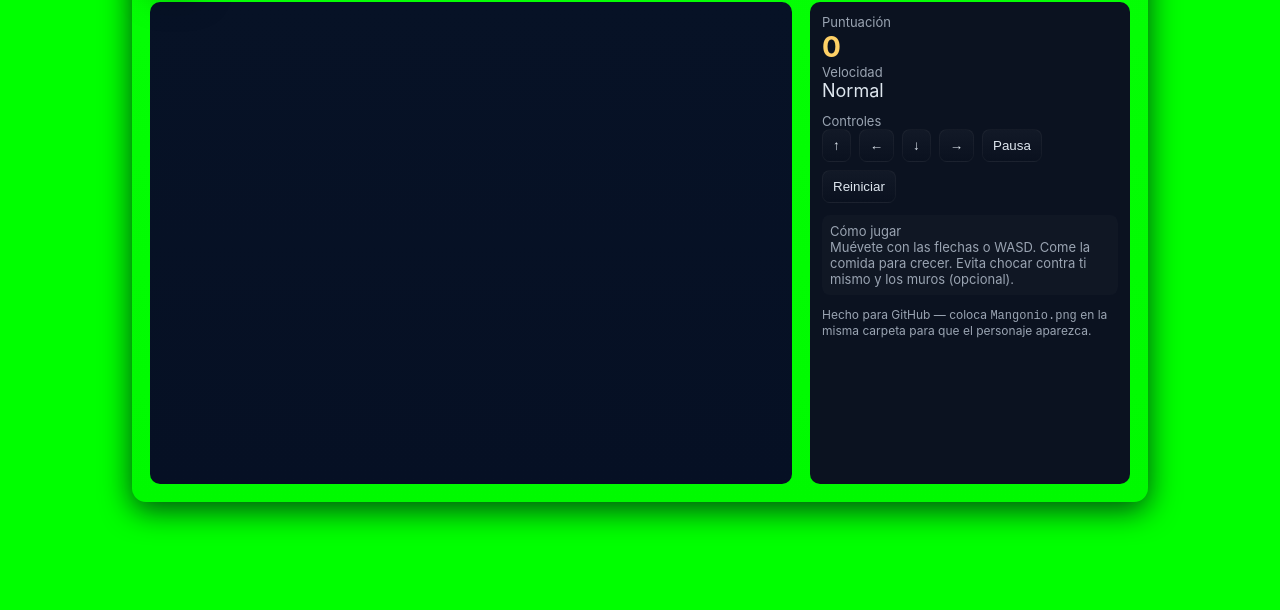
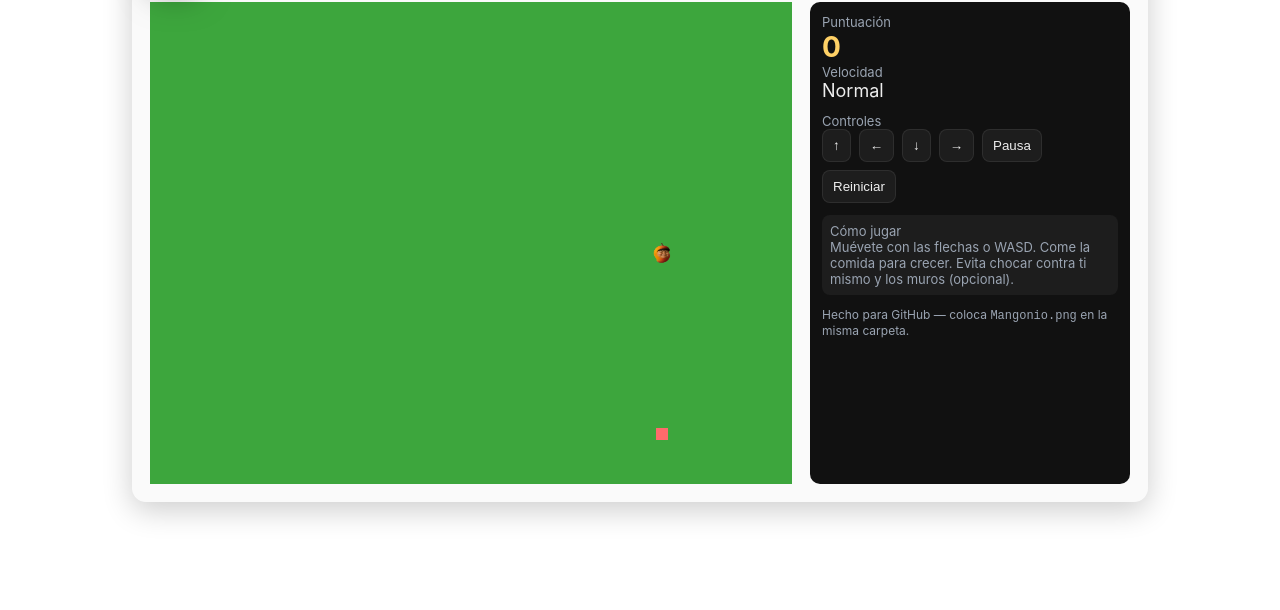
Before and after one commit to eltaliv/Come-Mangonio, a plain HTML site: page index.html in a window 1280 px wide. Shown: the part 190-800 px from the top of the page. Drawn offline with Linux system fonts and the light colour scheme.

Commit message:
Update index.html

```diff
--- a/index.html
+++ b/index.html
@@ -14,28 +14,96 @@
       --food:#ff6b6b;
       --muted:#9aa4b2;
     }
-    html,body{height:100%;margin:0;font-family:Inter,system-ui,Segoe UI,Roboto,'Helvetica Neue',Arial}
-    body{background: #0f0;display:flex;align-items:center;justify-content:center;color:#dfe7ef}
-    .wrap{width:980px;max-width:96vw;background:linear-gradient(180deg,rgba(255,255,255,0.02),rgba(0,0,0,0.02));border-radius:14px;padding:18px;box-shadow:0 8px 30px rgba(2,6,23,0.7);display:grid;grid-template-columns:1fr 320px;gap:18px}
-    header{grid-column:1/-1;display:flex;align-items:center;gap:12px}
-    h1{margin:0;font-size:20px}
-    .sub{color:var(--muted);font-size:13px}
-    canvas{background:linear-gradient(180deg,#071226 0%, #061024 100%);border-radius:10px;display:block;width:100%;height:auto}
-    .panel{background:var(--panel);border-radius:10px;padding:12px;display:flex;flex-direction:column;gap:12px}
-    .score{font-size:28px;font-weight:700;color:var(--accent-2)}
-    .controls{display:flex;gap:8px;flex-wrap:wrap}
-    button{background:linear-gradient(180deg,rgba(255,255,255,0.03),rgba(0,0,0,0.03));border:1px solid rgba(255,255,255,0.04);padding:8px 10px;border-radius:8px;color:inherit;cursor:pointer}
-    .muted{color:var(--muted);font-size:13px}
-    .footer{font-size:12px;color:var(--muted)}
-    .big{font-size:18px}
-    .hint{background:rgba(255,255,255,0.02);padding:8px;border-radius:8px}
-    @media (max-width:860px){.wrap{grid-template-columns:1fr;}}
+
+    html,body{
+      height:100%;
+      margin:0;
+      font-family:Inter,system-ui,Segoe UI,Roboto,'Helvetica Neue',Arial
+    }
+
+    /* FONDO BLANCO */
+    body{
+      background:#ffffff;
+      display:flex;
+      align-items:center;
+      justify-content:center;
+      color:#000000;
+    }
+
+    .wrap{
+      width:980px;
+      max-width:96vw;
+      background:linear-gradient(180deg,rgba(0,0,0,0.02),rgba(0,0,0,0.02));
+      border-radius:14px;
+      padding:18px;
+      box-shadow:0 8px 30px rgba(0,0,0,0.2);
+      display:grid;
+      grid-template-columns:1fr 320px;
+      gap:18px;
+    }
+
+    header{
+      grid-column:1/-1;
+      display:flex;
+      align-items:center;
+      gap:12px;
+    }
+
+    h1{ margin:0; font-size:20px }
+    .sub{ color:var(--muted); font-size:13px }
+
+    /* CANVAS VERDE PASTO */
+    canvas{
+      background:#3da63d;
+      border-radius:0px;
+      display:block;
+      width:100%;
+      height:auto;
+      image-rendering:pixelated;
+    }
+
+    /* PANEL */
+    .panel{
+      background:#111;
+      border-radius:10px;
+      padding:12px;
+      display:flex;
+      flex-direction:column;
+      gap:12px;
+      color:#eee;
+    }
+
+    .score{ font-size:28px; font-weight:700; color:var(--accent-2) }
+    .controls{ display:flex; gap:8px; flex-wrap:wrap }
+
+    button{
+      background:rgba(255,255,255,0.05);
+      border:1px solid rgba(255,255,255,0.08);
+      padding:8px 10px;
+      border-radius:8px;
+      color:inherit;
+      cursor:pointer;
+    }
+
+    .muted{ color:var(--muted); font-size:13px }
+    .footer{ font-size:12px; color:var(--muted) }
+    .big{ font-size:18px }
+    .hint{ background:rgba(255,255,255,0.05); padding:8px; border-radius:8px }
+
+    @media (max-width:860px){
+      .wrap{ grid-template-columns:1fr; }
+    }
   </style>
 </head>
+
 <body>
   <div class="wrap">
     <header>
-      <img src="Mangonio.png" alt="Mangonio" style="width:48px;height:48px;border-radius:8px;object-fit:cover;filter:drop-shadow(0 6px 18px rgba(0,0,0,0.6))" onerror="this.style.display='none'" />
+      <img src="Mangonio.png" alt="Mangonio"
+        style="width:48px;height:48px;border-radius:8px;object-fit:cover;
+        filter:drop-shadow(0 6px 18px rgba(0,0,0,0.6))"
+        onerror="this.style.display='none'"
+      />
       <div>
         <h1>Come Mangonio</h1>
         <div class="sub">Un juego estilo Snake — juega como el gusano <strong>Mangonio</strong></div>
@@ -71,34 +139,33 @@
         <div class="muted">Muévete con las flechas o WASD. Come la comida para crecer. Evita chocar contra ti mismo y los muros (opcional).</div>
       </div>
 
-      <div class="footer">Hecho para GitHub — coloca <code>Mangonio.png</code> en la misma carpeta para que el personaje aparezca.</div>
+      <div class="footer">Hecho para GitHub — coloca <code>Mangonio.png</code> en la misma carpeta.</div>
     </aside>
   </div>
 
 <script>
-// Come Mangonio - Juego Snake en HTML/JS
 (() => {
   const canvas = document.getElementById('game');
   const ctx = canvas.getContext('2d');
-  // Grid settings
-  const GRID_SIZE = 20; // pixels per cell
+
+  const GRID_SIZE = 20;
   const COLS = Math.floor(canvas.width / GRID_SIZE);
   const ROWS = Math.floor(canvas.height / GRID_SIZE);
 
-  // Game state
   let snake = [{x: Math.floor(COLS/2), y: Math.floor(ROWS/2)}];
   let dir = {x: 1, y: 0};
   let nextDir = {x:1,y:0};
   let food = null;
   let score = 0;
-  let tickMs = 16; // speed (lower = faster)
+  let tickMs = 16;
   let running = true;
-  let wallsKill = false; // changeable
+  let wallsKill = false;
+
   let imgMangonio = new Image();
   let imgReady = false;
   imgMangonio.src = 'Mangonio.png';
-  imgMangonio.onload = () => { imgReady = true; }
-  imgMangonio.onerror = () => { imgReady = false; }
+  imgMangonio.onload = () => imgReady = true;
+  imgMangonio.onerror = () => imgReady = false;
 
   const scoreEl = document.getElementById('score');
   const speedLabel = document.getElementById('speedLabel');
@@ -114,103 +181,89 @@
   function placeFood(){ food = randEmptyCell(); }
   placeFood();
 
-  function setSpeed(ms){ tickMs = ms; if(ms<80) speedLabel.textContent='Rápido'; else if(ms<140) speedLabel.textContent='Normal'; else speedLabel.textContent='Lento'; }
+  function setSpeed(ms){
+    tickMs = ms;
+    if(ms<80) speedLabel.textContent='Rápido';
+    else if(ms<140) speedLabel.textContent='Normal';
+    else speedLabel.textContent='Lento';
+  }
   setSpeed(120);
 
   function reset(){
     snake = [{x: Math.floor(COLS/2), y: Math.floor(ROWS/2)}];
-    dir = {x:1,y:0}; nextDir={x:1,y:0};
-    score=0; scoreEl.textContent = score; placeFood(); running=true; setSpeed(120);
+    dir = {x:1,y:0};
+    nextDir={x:1,y:0};
+    score=0;
+    scoreEl.textContent = score;
+    placeFood();
+    running=true;
+    setSpeed(120);
   }
 
   function step(){
     if(!running) return;
-    // apply buffered direction but prevent reverse
-    if(Math.abs(nextDir.x) !== Math.abs(dir.x) || Math.abs(nextDir.y) !== Math.abs(dir.y)) dir = nextDir;
+
+    if(Math.abs(nextDir.x) !== Math.abs(dir.x) || Math.abs(nextDir.y) !== Math.abs(dir.y))
+      dir = nextDir;
+
     const head = {x: snake[0].x + dir.x, y: snake[0].y + dir.y};
 
-    // wall collisions
     if(wallsKill){
-      if(head.x < 0 || head.x >= COLS || head.y < 0 || head.y >= ROWS){ gameOver(); return; }
+      if(head.x < 0 || head.x >= COLS || head.y < 0 || head.y >= ROWS){
+        gameOver();
+        return;
+      }
     } else {
       head.x = (head.x + COLS) % COLS;
       head.y = (head.y + ROWS) % ROWS;
     }
 
-    // self collision
-    if(snake.some((s,idx) => idx>0 && s.x===head.x && s.y===head.y)) { gameOver(); return; }
+    if(snake.some((s,idx)=>idx>0 && s.x===head.x && s.y===head.y)){
+      gameOver();
+      return;
+    }
 
     snake.unshift(head);
 
-    // eat?
     if(food && head.x===food.x && head.y===food.y){
-      score+=10; scoreEl.textContent = score;
+      score+=10;
+      scoreEl.textContent = score;
       placeFood();
-      // speed up a little every 5 foods
       if(score % 50 === 0) setSpeed(Math.max(60, tickMs - 10));
     } else {
       snake.pop();
     }
   }
 
-  function gameOver(){ running=false; showOverlay('¡Game Over! Pulsar Reiniciar'); }
+  function gameOver(){
+    running=false;
+    setTimeout(()=>alert("¡Game Over! Pulsa Reiniciar"), 50);
+  }
 
-  // draw
   function draw(){
-    // background
     ctx.clearRect(0,0,canvas.width,canvas.height);
-    // grid subtle
-    ctx.fillStyle = 'rgba(255,255,255,0.02)';
-    for(let x=0;x<COLS;x++){
-      for(let y=0;y<ROWS;y++){
-        if((x+y)%2===0) ctx.fillRect(x*GRID_SIZE,y*GRID_SIZE,GRID_SIZE,GRID_SIZE);
-      }
-    }
 
-    // food
+    // comida
     if(food){
-      ctx.fillStyle = getComputedStyle(document.documentElement).getPropertyValue('--food').trim() || '#ff6b6b';
-      roundRect(ctx, food.x*GRID_SIZE+4, food.y*GRID_SIZE+4, GRID_SIZE-8, GRID_SIZE-8, 5, true);
+      ctx.fillStyle = '#ff6b6b';
+      ctx.fillRect(food.x*GRID_SIZE+4, food.y*GRID_SIZE+4, GRID_SIZE-8, GRID_SIZE-8);
     }
 
     // snake
-    for(let i=snake.length-1;i>=0;i--){
+    for(let i=0;i<snake.length;i++){
       const s = snake[i];
-      const px = s.x*GRID_SIZE, py = s.y*GRID_SIZE;
+      const px = s.x*GRID_SIZE;
+      const py = s.y*GRID_SIZE;
+
       if(imgReady){
         ctx.drawImage(imgMangonio, px, py, GRID_SIZE, GRID_SIZE);
       } else {
-        ctx.fillStyle = '#0a0';
+        ctx.fillStyle = "#0a0";
         ctx.fillRect(px, py, GRID_SIZE, GRID_SIZE);
-      }
-    } else {
-        // body
-        const grad = ctx.createLinearGradient(px,py,px+GRID_SIZE,py+GRID_SIZE);
-        grad.addColorStop(0,getComputedStyle(document.documentElement).getPropertyValue('--snake').trim() || '#4ce0b3');
-        grad.addColorStop(1,'#2bb28f');
-        ctx.fillStyle = grad;
-        roundRect(ctx, px+2, py+2, GRID_SIZE-4, GRID_SIZE-4, 4, true);
       }
     }
   }
 
-  function roundRect(ctx, x, y, w, h, r, fill){
-    ctx.beginPath();
-    ctx.moveTo(x+r, y);
-    ctx.arcTo(x+w, y, x+w, y+h, r);
-    ctx.arcTo(x+w, y+h, x, y+h, r);
-    ctx.arcTo(x, y+h, x, y, r);
-    ctx.arcTo(x, y, x+w, y, r);
-    ctx.closePath();
-    if(fill) ctx.fill(); else ctx.stroke();
-  }
-
-  // overlay simple (alert fallback)
-  function showOverlay(text){
-    setTimeout(()=>alert(text), 50);
-  }
-
-  // input
   window.addEventListener('keydown', e=>{
     if(['ArrowUp','KeyW'].includes(e.code)) nextDir = {x:0,y:-1};
     if(['ArrowDown','KeyS'].includes(e.code)) nextDir = {x:0,y:1};
@@ -219,7 +272,6 @@
     if(e.code==='KeyP') running = !running;
   });
 
-  // on-screen buttons
   document.getElementById('btnUp').addEventListener('click', ()=> nextDir={x:0,y:-1});
   document.getElementById('btnDown').addEventListener('click', ()=> nextDir={x:0,y:1});
   document.getElementById('btnLeft').addEventListener('click', ()=> nextDir={x:-1,y:0});
@@ -227,35 +279,26 @@
   document.getElementById('btnPause').addEventListener('click', ()=> running = !running);
   document.getElementById('btnRestart').addEventListener('click', ()=> reset());
 
-  // touch swipe support (simple)
-  let touchStart = null;
-  canvas.addEventListener('touchstart', e=>{ touchStart = e.touches[0]; });
-  canvas.addEventListener('touchend', e=>{
-    if(!touchStart) return; const t = e.changedTouches[0]; const dx = t.clientX - touchStart.clientX; const dy = t.clientY - touchStart.clientY;
-    if(Math.abs(dx) > Math.abs(dy)) nextDir = {x: dx>0?1:-1, y:0}; else nextDir = {x:0, y: dy>0?1:-1}; touchStart = null;
-  });
+  let last = performance.now();
+  let accumulator = 0;
 
-  // main loop
-  let accumulator = 0;
-  let last = performance.now();
   function loop(now){
-    const dt = now - last; last = now; accumulator += dt;
-    while(accumulator >= tickMs){ step(); accumulator -= tickMs; }
+    const dt = now - last;
+    last = now;
+    accumulator += dt;
+
+    while(accumulator >= tickMs){
+      step();
+      accumulator -= tickMs;
+    }
+
     draw();
     requestAnimationFrame(loop);
   }
+
   requestAnimationFrame(loop);
-
-  // resize handling: keep canvas integer multiple of grid
-  function fitCanvas(){
-    const containerWidth = Math.min(800, window.innerWidth*0.6);
-    // keep original pixel size for crisp grid; (optional) you can change CSS scaling
-  }
-  window.addEventListener('resize', fitCanvas);
-
-  // expose for debug
-  window.ComeMangonio = {reset, setSpeed:ms=>setSpeed(ms), getState:()=>({score,snake})};
 })();
 </script>
+
 </body>
 </html>
```
